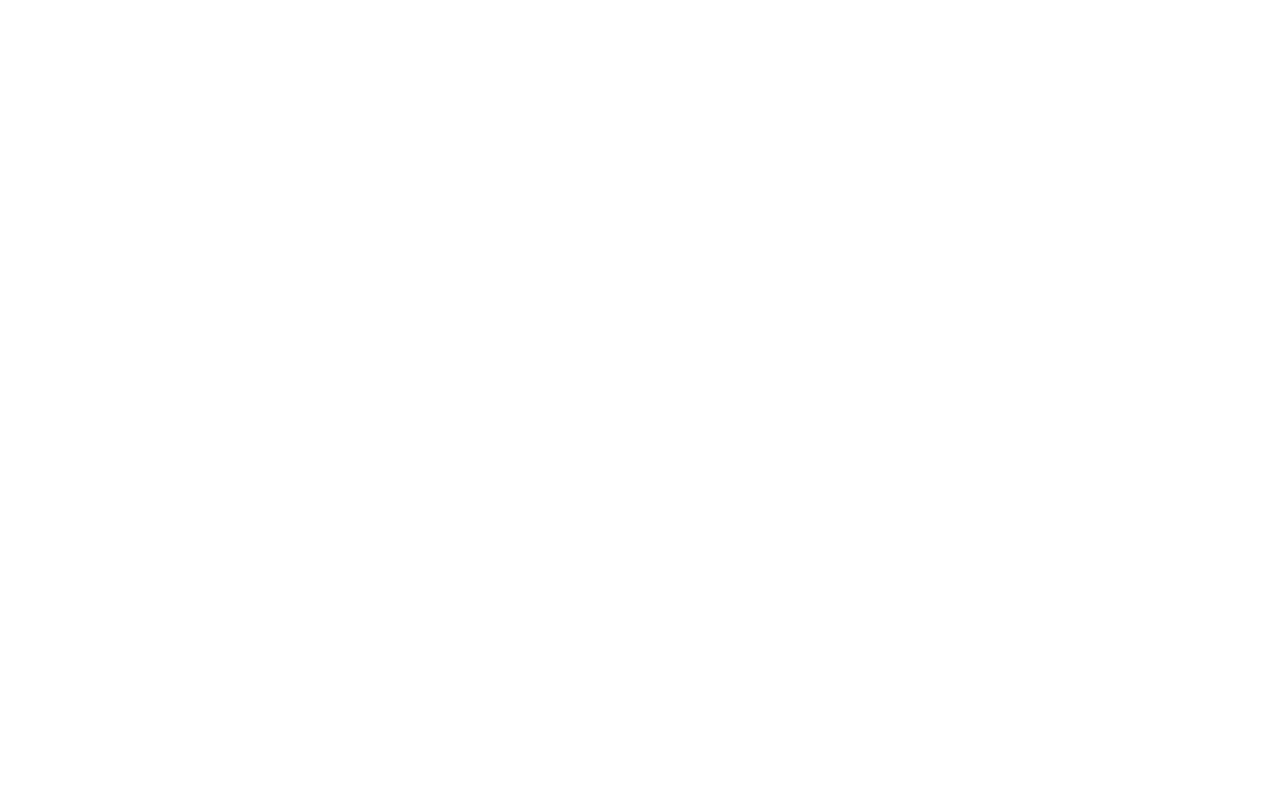
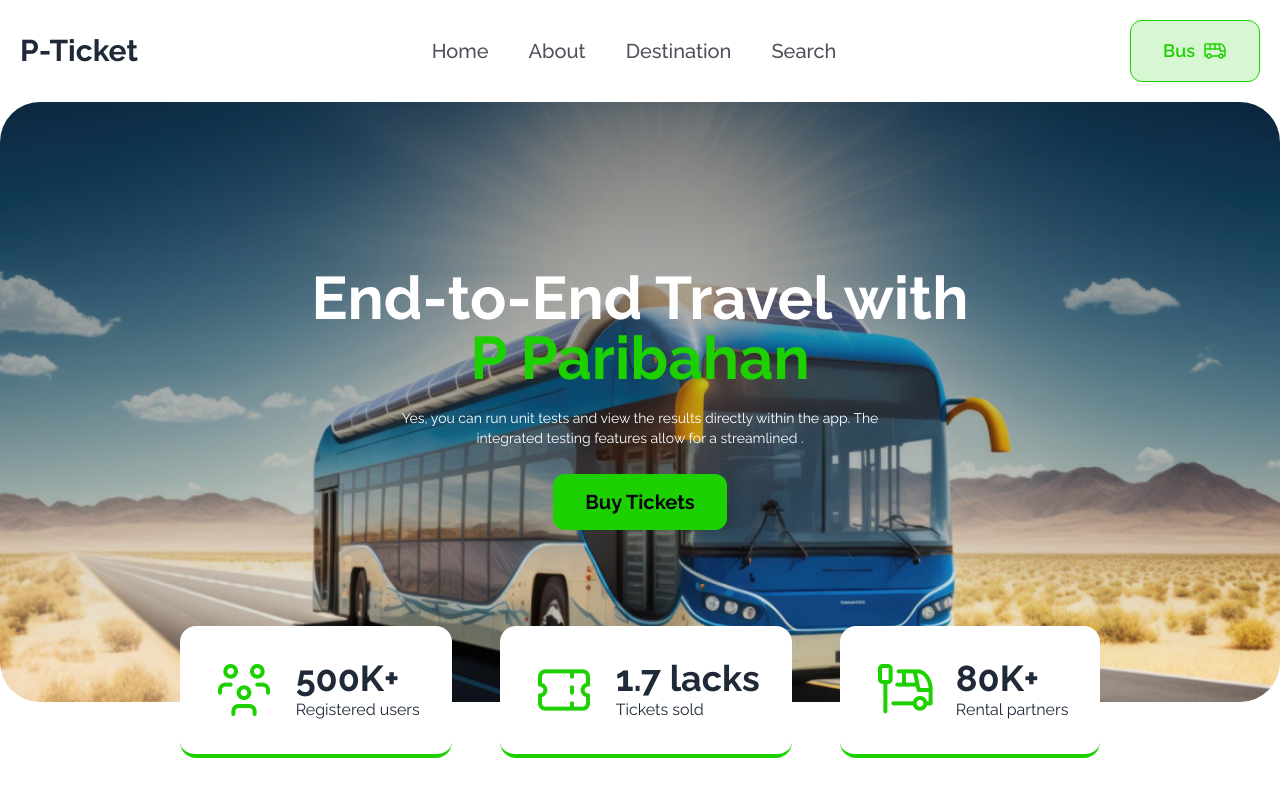
Before and after one commit to jakareya76/smart-ticketing, a plain HTML site: page index.html in a window 1280 px wide. Drawn offline with nearby package versions, Linux system fonts and the light colour scheme.

Commit message:
create navbar and banner

```diff
--- a/index.html
+++ b/index.html
@@ -1,13 +1,114 @@
 <!DOCTYPE html>
-<html lang="en">
+<html lang="en" data-theme="light">
   <head>
     <meta charset="UTF-8" />
     <meta name="viewport" content="width=device-width, initial-scale=1.0" />
     <title>Smart Ticketing</title>
+    <link
+      href="https://cdn.jsdelivr.net/npm/daisyui@4.7.2/dist/full.min.css"
+      rel="stylesheet"
+      type="text/css"
+    />
     <script src="https://cdn.tailwindcss.com"></script>
+    <link rel="stylesheet" href="style.css" />
   </head>
   <body>
-    <header></header>
+    <header class="container relative mx-auto">
+      <!-- Navbar -->
+      <nav class="flex items-center justify-between p-5">
+        <h1 class="text-xl font-bold md:text-3xl">P-Ticket</h1>
+        <ul
+          class="hidden gap-10 text-[#030712B3] font-medium md:text-xl md:flex"
+        >
+          <li>Home</li>
+          <li>About</li>
+          <li>Destination</li>
+          <li>Search</li>
+        </ul>
+        <button
+          class="hidden items-center justify-center gap-2 px-8 py-4 bg-[#1cd1002d] rounded-xl border border-[#1DD100] md:flex"
+        >
+          <span class="text-[#1DD100] text-lg font-semibold">Bus</span>
+          <img src="./images/bus-icon.png" alt="bus-icon" />
+        </button>
+
+        <button class="flex btn btn-square btn-ghost md:hidden">
+          <svg
+            xmlns="http://www.w3.org/2000/svg"
+            fill="none"
+            viewBox="0 0 24 24"
+            class="inline-block w-5 h-5 stroke-current"
+          >
+            <path
+              stroke-linecap="round"
+              stroke-linejoin="round"
+              stroke-width="2"
+              d="M4 6h16M4 12h16M4 18h16"
+            ></path>
+          </svg>
+        </button>
+      </nav>
+
+      <!-- Banner -->
+      <div
+        class="w-full min-h-[600px] rounded-[40px] bg-[url('./images/banner.png')] bg-no-repeat bg-bottom bg-cover flex items-center justify-center"
+      >
+        <div class="py-24 text-center">
+          <h2 class="text-3xl font-bold text-white md:text-6xl">
+            End-to-End Travel with <br />
+            <span class="text-[#1DD100]">P Paribahan</span>
+          </h2>
+          <p class="my-5 text-sm text-white max-w-[500px] mx-auto">
+            Yes, you can run unit tests and view the results directly within the
+            app. The integrated testing features allow for a streamlined .
+          </p>
+
+          <button class="my-5">
+            <a
+              href="#"
+              class="bg-[#1DD100] text-[#030712] font-bold py-4 px-8 rounded-xl text-xl cursor-pointer"
+            >
+              Buy Tickets</a
+            >
+          </button>
+        </div>
+      </div>
+
+      <!-- Card Area -->
+      <div
+        class="absolute flex flex-wrap items-center justify-center w-full gap-12 lg:-bottom-14"
+      >
+        <!-- Card -->
+        <div
+          class="flex flex-col gap-5 p-8 bg-white rounded-2xl border-b-4 border-[#1DD100] md:flex-row"
+        >
+          <img src="./images/people.png" alt="img" />
+          <div>
+            <h2 class="text-4xl font-bold">500K+</h2>
+            <p>Registered users</p>
+          </div>
+        </div>
+        <div
+          class="flex flex-col gap-5 p-8 bg-white rounded-2xl border-b-4 border-[#1DD100] md:flex-row"
+        >
+          <img src="./images/ticket-cupon.png" alt="img" />
+          <div>
+            <h2 class="text-4xl font-bold">1.7 lacks</h2>
+            <p>Tickets sold</p>
+          </div>
+        </div>
+        <div
+          class="flex flex-col gap-5 p-8 bg-white rounded-2xl border-b-4 border-[#1DD100] md:flex-row"
+        >
+          <img src="./images/stoppage.png" alt="img" />
+          <div>
+            <h2 class="text-4xl font-bold">80K+</h2>
+            <p>Rental partners</p>
+          </div>
+        </div>
+      </div>
+    </header>
+
     <main></main>
     <footer></footer>
 
--- /dev/null
+++ b/style.css
@@ -0,0 +1,5 @@
+@import url("https://fonts.googleapis.com/css2?family=Raleway:ital,wght@0,100..900;1,100..900&display=swap");
+
+body {
+  font-family: "Raleway", sans-serif;
+}
```
